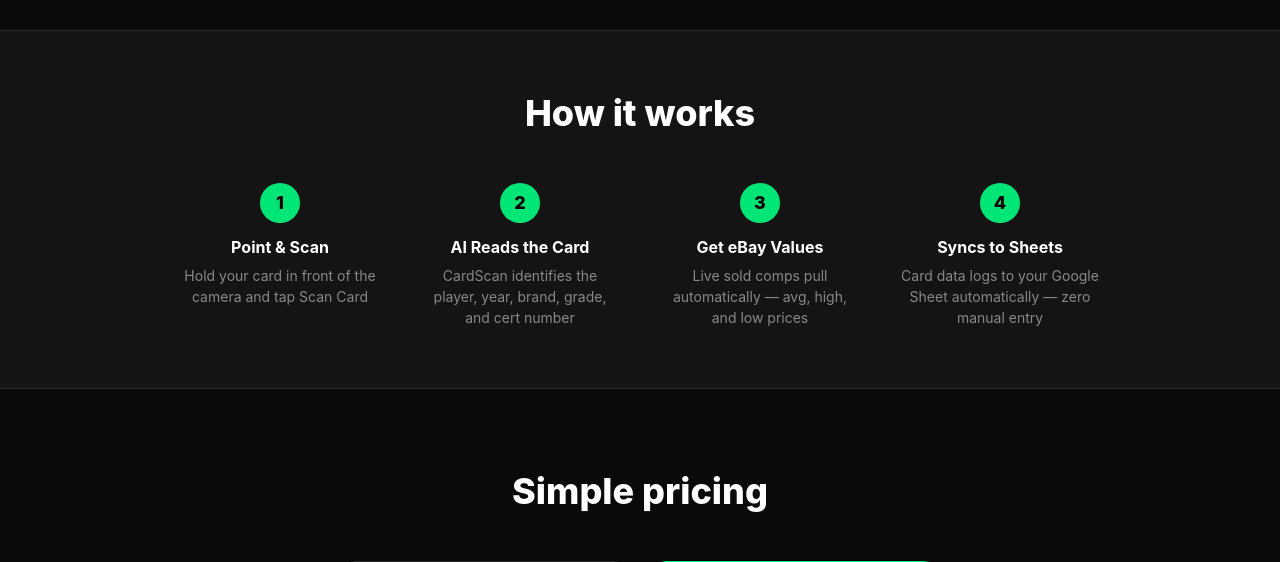
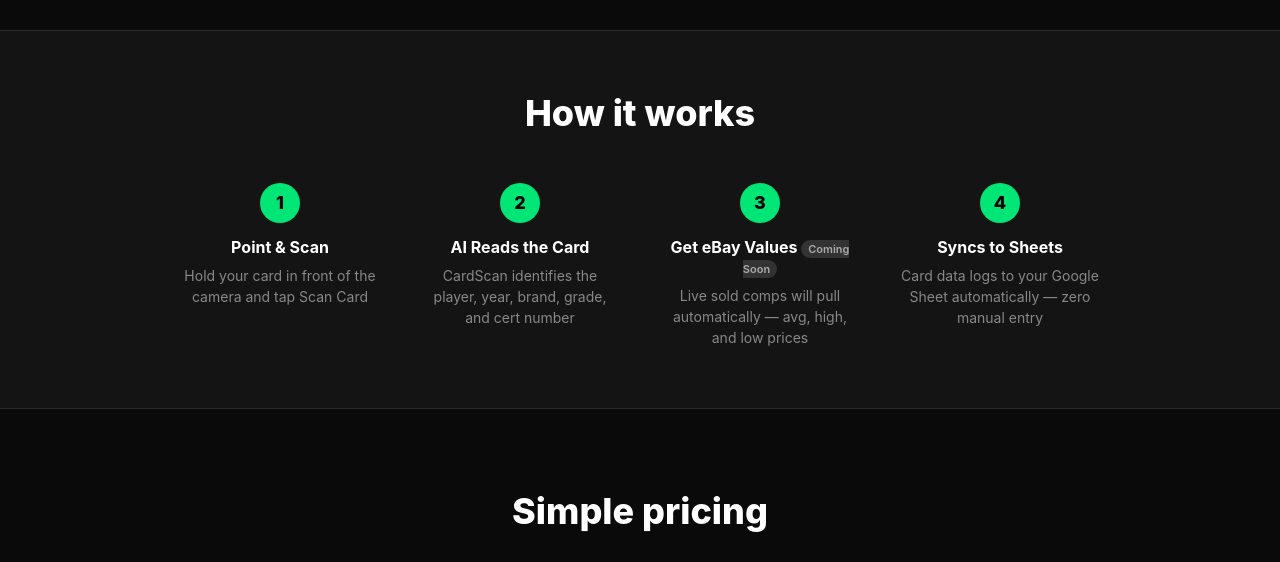
Before and after one commit to maddengarrett7-cpu/cardvault, a Flask app: page / in a window 1280 px wide. Shown: the part 1086-1648 px from the top of the page. Run offline with Flask 3, Linux system fonts and the light colour scheme.

Commit message:
Add Coming Soon to Get eBay Values step in How It Works

```diff
--- a/templates/landing.html
+++ b/templates/landing.html
@@ -143,8 +143,8 @@
     </div>
     <div class="step">
       <div class="step-num">3</div>
-      <h3>Get eBay Values</h3>
-      <p>Live sold comps pull automatically — avg, high, and low prices</p>
+      <h3>Get eBay Values <span style="font-size:11px; background:#333; color:#aaa; padding:2px 7px; border-radius:20px; font-weight:600; vertical-align:middle;">Coming Soon</span></h3>
+      <p>Live sold comps will pull automatically — avg, high, and low prices</p>
     </div>
     <div class="step">
       <div class="step-num">4</div>
```
